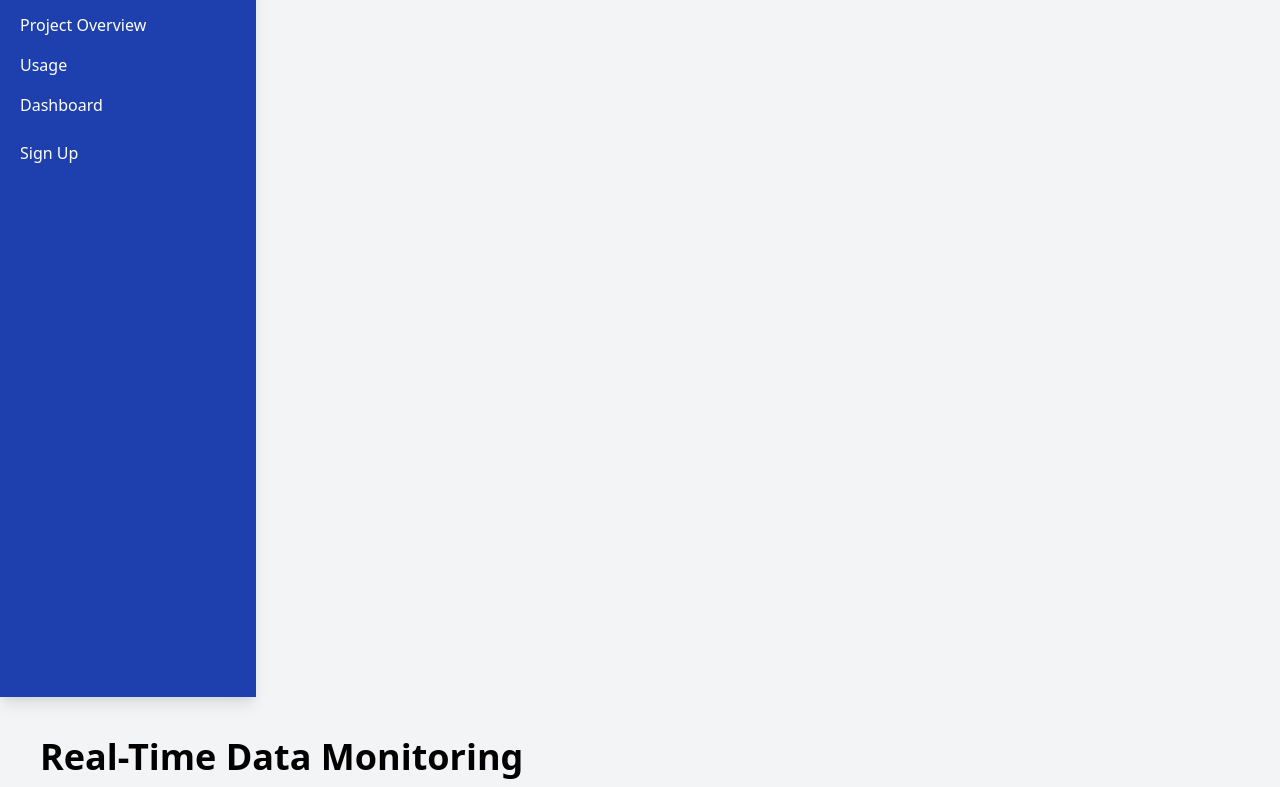
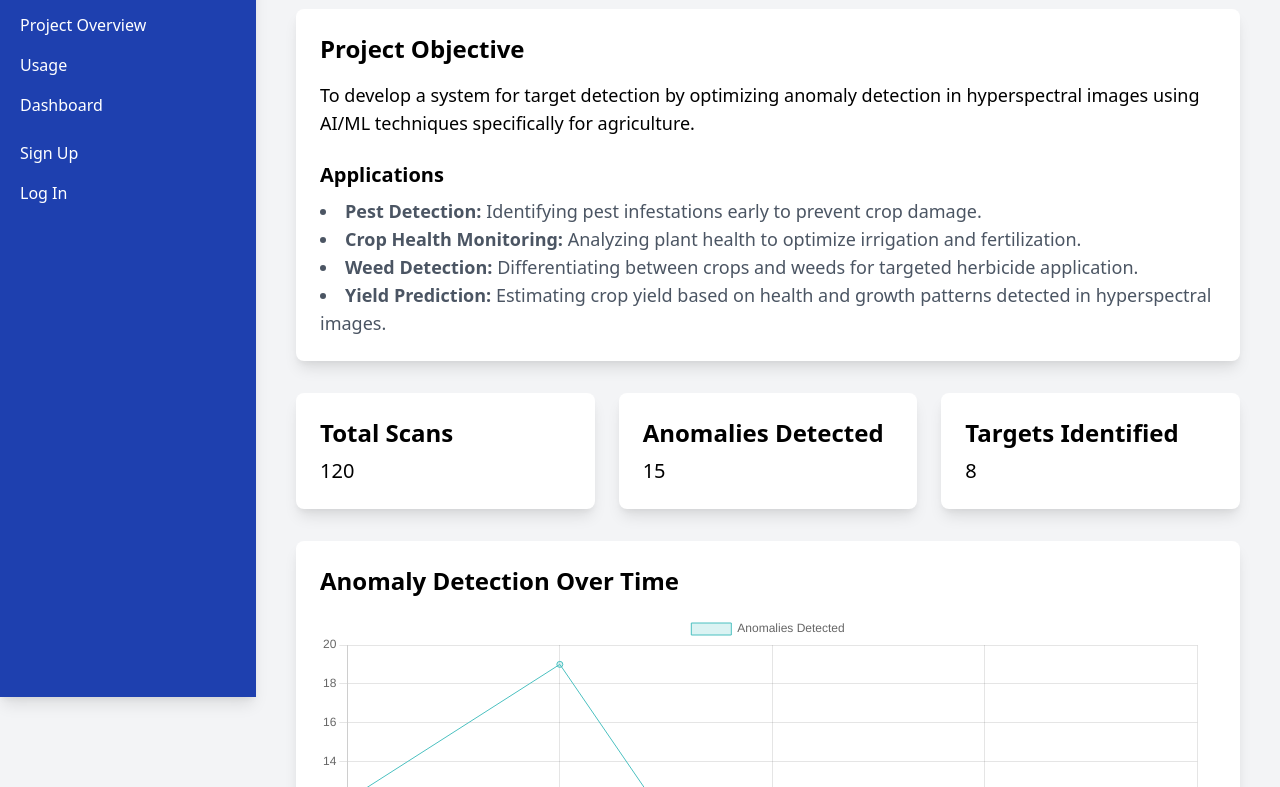
Before and after one commit to Phoenix3274/SIH-PROJECT, a plain HTML site: page index.html in a window 1280 px wide. Shown: the part 103-890 px from the top of the page. Drawn offline with nearby package versions, Linux system fonts and the light colour scheme.

Commit message:
Update index.html

```diff
--- a/index.html
+++ b/index.html
@@ -29,24 +29,27 @@
                 <li class="mt-6">
                     <a href="signup.html" class="hover:underline">Sign Up</a>
                 </li>
+                <li class="mt-4">
+                    <a href="login.html" class="hover:underline">Log In</a>
+                </li>
             </ul>
         </div>
 
         <!-- Main Content -->
         <div class="flex-1 md:ml-1/5 p-5 md:p-10">
-        <!-- Content remains the same -->
-    </div>
-</div>
-
-
-        <!-- Main Content -->
-        <div class="flex-1 md:ml-1/5 p-5 md:p-10">
             <h1 class="text-4xl font-bold mb-8">Real-Time Data Monitoring</h1>
 
-            <!-- Objective -->
+            <!-- Project Objective and Applications -->
             <div class="bg-white p-6 rounded-lg shadow-lg mb-8">
-                <h2 class="text-2xl font-bold mb-4">Objective</h2>
-                <p class="text-lg">To develop a system for target detection by optimizing anomaly detection in hyperspectral images using AI/ML techniques.</p>
+                <h2 class="text-2xl font-bold mb-4">Project Objective</h2>
+                <p class="text-lg">To develop a system for target detection by optimizing anomaly detection in hyperspectral images using AI/ML techniques specifically for agriculture.</p>
+                <h3 class="text-xl font-semibold mt-6">Applications</h3>
+                <ul class="list-disc list-inside text-gray-600 text-lg mt-2">
+                    <li><strong>Pest Detection:</strong> Identifying pest infestations early to prevent crop damage.</li>
+                    <li><strong>Crop Health Monitoring:</strong> Analyzing plant health to optimize irrigation and fertilization.</li>
+                    <li><strong>Weed Detection:</strong> Differentiating between crops and weeds for targeted herbicide application.</li>
+                    <li><strong>Yield Prediction:</strong> Estimating crop yield based on health and growth patterns detected in hyperspectral images.</li>
+                </ul>
             </div>
 
             <!-- Metrics -->
```
Lines whose indentation alone changed are shown as unchanged.
